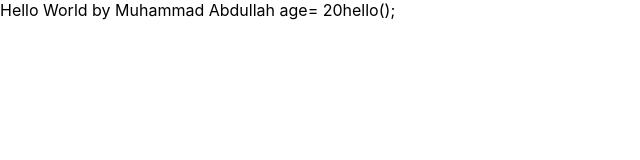
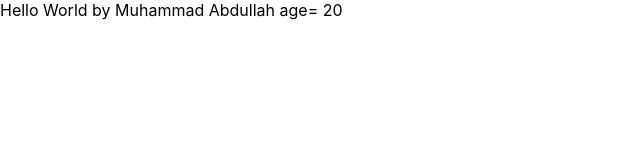
Before and after one commit to Abdullahkiet/React-Practice, a React (Create React App) app: page / in a window 1280 px wide. Shown: the top 160 px of the page, without its empty margins (0-640 px from the left). Built offline with nearby package versions, Linux system fonts and the light colour scheme.

Commit message:
Update App.js

```diff
--- a/src/App.js
+++ b/src/App.js
@@ -1,17 +1,12 @@
 import React from 'react';
 //import logo from './logo.svg';
 import './App.css';
-const hello=({name}) => "Hello world" + name;
-
 
 
 function App(props) {
   return (
     <div>
       Hello World by {props.name} age= {props.age-5}
-      hello();
-
-
 
     </div>
 
```
